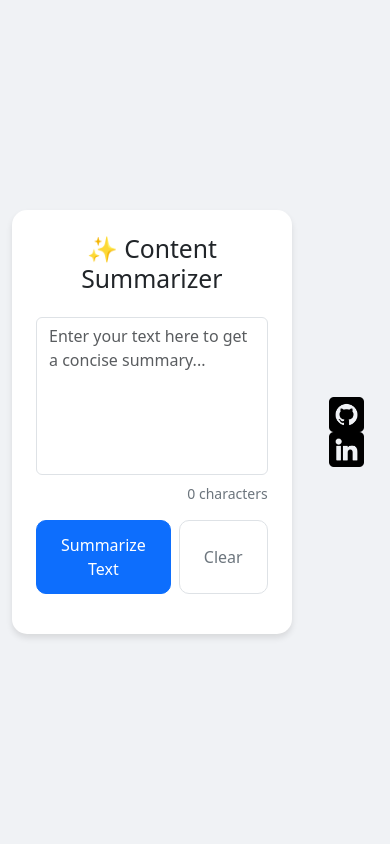
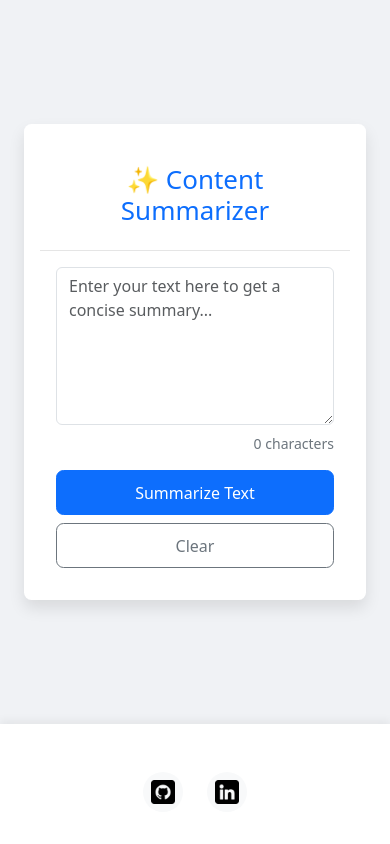
Before and after one commit to Shadab-2604/Summarizer, a Flask app: page / in a window 390 px wide. Run offline with Flask 3, Linux system fonts and the light colour scheme; some libraries are stand-ins or nearby versions.

Commit message:
responsive ui

```diff
--- a/templates/index.html
+++ b/templates/index.html
@@ -1,4 +1,3 @@
-<!-- templates/index.html -->
 <!DOCTYPE html>
 <html lang="en">
 <head>
@@ -7,29 +6,72 @@
     <title>Content Summarizer</title>
     <link rel="stylesheet" href="https://cdnjs.cloudflare.com/ajax/libs/bootstrap/5.3.0/css/bootstrap.min.css">
     <style>
+        :root {
+            --primary-color: #0d6efd;
+            --border-radius: 15px;
+            --spacing-unit: 1rem;
+        }
+
         body {
             background-color: #f0f2f5;
             min-height: 100vh;
             display: flex;
+            flex-direction: column;
+            font-family: system-ui, -apple-system, sans-serif;
+        }
+
+        .main-container {
+            flex: 1;
+            display: flex;
             align-items: center;
+            padding: var(--spacing-unit);
+            width: 100%;
         }
 
         .container {
             max-width: 800px;
             margin: 2rem auto;
+            width: 100%;
+            padding: 0 var(--spacing-unit);
         }
 
         .card {
             border: none;
-            border-radius: 15px;
-            box-shadow: 0 4px 6px rgba(0, 0, 0, 0.1);
+            border-radius: var(--border-radius);
+            box-shadow: 0 8px 16px rgba(0, 0, 0, 0.1);
+            background: white;
+            transition: transform 0.3s ease;
+        }
+
+        @media (max-width: 768px) {
+            .card {
+                margin: 0;
+                border-radius: calc(var(--border-radius) / 2);
+            }
+        }
+
+        .card-header {
+            background: transparent;
+            border-bottom: 1px solid rgba(0,0,0,0.1);
+            padding: 1.5rem;
+        }
+
+        .card-title {
+            font-size: calc(1.5rem + 0.5vw);
+            margin: 0;
+            text-align: center;
+            color: var(--primary-color);
         }
 
         textarea {
-            resize: none;
-            border-radius: 10px;
+            resize: vertical;
+            border-radius: calc(var(--border-radius) / 2);
             font-size: 1rem;
             line-height: 1.6;
+            min-height: 120px;
+            max-height: 400px;
+            padding: 1rem;
+            transition: all 0.3s ease;
         }
 
         textarea:focus {
@@ -39,58 +81,59 @@
         .char-count {
             font-size: 0.875rem;
             color: #6c757d;
+            margin-top: 0.5rem;
         }
 
         .btn {
             padding: 0.75rem 1.5rem;
             font-weight: 500;
-            border-radius: 10px;
+            border-radius: calc(var(--border-radius) / 2);
             transition: all 0.3s ease;
+            display: flex;
+            align-items: center;
+            justify-content: center;
+            gap: 0.5rem;
         }
 
         .btn:hover {
-            transform: translateY(-1px);
+            transform: translateY(-2px);
+            box-shadow: 0 4px 8px rgba(0,0,0,0.1);
         }
 
-        .btn-outline-secondary {
-            border-color: #dee2e6;
-        }
-
-        .btn-outline-secondary:hover {
-            background-color: #f8f9fa;
-            border-color: #dee2e6;
-            color: #212529;
+        .btn:active {
+            transform: translateY(0);
         }
 
         .summary-box {
             background-color: #f8f9fa;
-            border-radius: 10px;
-            border-left: 4px solid #0d6efd;
+            border-radius: calc(var(--border-radius) / 2);
+            border-left: 4px solid var(--primary-color);
+            margin-top: 1.5rem;
+            opacity: 0;
+            transform: translateY(10px);
+            transition: all 0.3s ease;
+        }
+
+        .summary-box.show {
+            opacity: 1;
+            transform: translateY(0);
         }
 
         .spinner-border {
-            width: 1.5rem;
-            height: 1.5rem;
-            margin-right: 0.5rem;
-        }
-
-        .fade-in {
-            animation: fadeIn 0.5s ease-in;
-        }
-
-        @keyframes fadeIn {
-            from { opacity: 0; }
-            to { opacity: 1; }
+            width: 1.25rem;
+            height: 1.25rem;
         }
 
         .summary-header {
             display: flex;
             justify-content: space-between;
             align-items: center;
+            flex-wrap: wrap;
+            gap: 1rem;
         }
 
         .copy-btn {
-            padding: 0.25rem 0.75rem;
+            padding: 0.4rem 1rem;
             font-size: 0.875rem;
         }
 
@@ -98,32 +141,78 @@
             position: fixed;
             top: 20px;
             right: 20px;
-            padding: 10px 20px;
+            padding: 1rem 1.5rem;
             background-color: #198754;
             color: white;
-            border-radius: 5px;
+            border-radius: calc(var(--border-radius) / 2);
             opacity: 0;
-            transition: opacity 0.3s ease;
+            transform: translateY(-20px);
+            transition: all 0.3s ease;
+            z-index: 1000;
         }
 
         .copy-feedback.show {
             opacity: 1;
+            transform: translateY(0);
         }
+
         .footer {
-            margin-top: 20px;
+            padding: 2rem 1rem;
             text-align: center;
+            background: white;
+            margin-top: auto;
+            box-shadow: 0 -4px 8px rgba(0,0,0,0.05);
+        }
+
+        .social-icons {
+            display: flex;
+            justify-content: center;
+            gap: 1.5rem;
+            margin-top: 1rem;
+        }
+
+        .social-icons a {
+            display: flex;
+            align-items: center;
+            justify-content: center;
+            width: 40px;
+            height: 40px;
+            border-radius: 50%;
+            background: #f8f9fa;
+            transition: all 0.3s ease;
+        }
+
+        .social-icons a:hover {
+            transform: translateY(-3px);
+            box-shadow: 0 4px 8px rgba(0,0,0,0.1);
         }
 
         .social-icons img {
-            width: 35px;
-            height: 35px;
-            margin: 0 10px;
-            cursor: pointer;
-            transition: transform 0.2s ease;
+            width: 24px;
+            height: 24px;
         }
 
-        .social-icons img:hover {
-            transform: scale(1.1);
+        @media (max-width: 576px) {
+            .container {
+                padding: 0 0.5rem;
+            }
+
+            .card {
+                padding: 1rem;
+            }
+
+            .btn {
+                padding: 0.6rem 1rem;
+            }
+
+            .summary-header {
+                flex-direction: column;
+                align-items: stretch;
+            }
+
+            .copy-btn {
+                width: 100%;
+            }
         }
     </style>
 </head>
@@ -132,10 +221,14 @@
         Copied to clipboard! ✓
     </div>
 
+    <div class="main-container">
         <div class="container">
-        <div class="card p-4">
-            <h2 class="text-center mb-4">✨ Content Summarizer</h2>
+            <div class="card">
+                <div class="card-header">
+                    <h2 class="card-title">✨ Content Summarizer</h2>
+                </div>
 
+                <div class="card-body">
                     <div class="mb-3">
                         <textarea
                             id="content"
@@ -144,21 +237,21 @@
                             placeholder="Enter your text here to get a concise summary..."
                             oninput="updateCharCount()"
                         ></textarea>
-                <div class="d-flex justify-content-end mt-2">
+                        <div class="d-flex justify-content-end">
                             <span class="char-count" id="charCount">0 characters</span>
                         </div>
                     </div>
 
-            <div class="d-flex gap-2 mb-3">
+                    <div class="d-grid gap-2 d-sm-flex">
                         <button
-                    class="btn btn-primary flex-grow-1 d-flex align-items-center justify-content-center"
+                            class="btn btn-primary flex-grow-1"
                             onclick="summarizeText()"
                             id="summarizeBtn"
                         >
                             <span>Summarize Text</span>
                         </button>
                         <button
-                    class="btn btn-outline-secondary d-flex align-items-center justify-content-center"
+                            class="btn btn-outline-secondary"
                             onclick="clearText()"
                             id="clearBtn"
                         >
@@ -166,8 +259,8 @@
                         </button>
                     </div>
 
-            <div class="mt-4 summary-box p-3 d-none fade-in" id="summary-box">
-                <div class="summary-header mb-3">
+                    <div class="summary-box p-3 d-none" id="summary-box">
+                        <div class="summary-header">
                             <h5 class="mb-0">Summary</h5>
                             <button
                                 class="btn btn-outline-secondary copy-btn"
@@ -177,21 +270,23 @@
                                 Copy
                             </button>
                         </div>
-                <p id="summary" class="mb-0"></p>
+                        <p id="summary" class="mb-0 mt-3"></p>
                     </div>
                 </div>
             </div>
-    <!-- Footer with Social Links -->
-    <div class="footer">
+        </div>
+    </div>
+
+    <footer class="footer">
         <div class="social-icons">
-            <a href="https://github.com/Shadab-2604" target="_blank">
+            <a href="https://github.com/Shadab-2604" target="_blank" aria-label="GitHub Profile">
                 <img src="github.png" alt="GitHub">
             </a>
-            <a href="https://www.linkedin.com/in/shaikh-shadab-8937b7281/" target="_blank">
+            <a href="https://www.linkedin.com/in/shaikh-shadab-8937b7281/" target="_blank" aria-label="LinkedIn Profile">
                 <img src="linkedin.png" alt="LinkedIn">
             </a>
         </div>
-    </div>
+    </footer>
 
     <script>
         function updateCharCount() {
@@ -203,7 +298,9 @@
 
         function clearText() {
             document.getElementById('content').value = '';
-            document.getElementById('summary-box').classList.add('d-none');
+            const summaryBox = document.getElementById('summary-box');
+            summaryBox.classList.add('d-none');
+            summaryBox.classList.remove('show');
             updateCharCount();
         }
 
@@ -239,8 +336,8 @@
         }
 
         function summarizeText() {
-            const content = document.getElementById('content').value;
-            if (!content.trim()) {
+            const content = document.getElementById('content').value.trim();
+            if (!content) {
                 alert('Please enter some text to summarize.');
                 return;
             }
@@ -252,14 +349,23 @@
                 headers: { 'Content-Type': 'application/json' },
                 body: JSON.stringify({ content })
             })
-            .then(response => response.json())
+            .then(response => {
+                if (!response.ok) {
+                    throw new Error('Network response was not ok');
+                }
+                return response.json();
+            })
             .then(data => {
                 if (data.summary) {
                     const summaryBox = document.getElementById('summary-box');
                     document.getElementById('summary').innerText = data.summary;
                     summaryBox.classList.remove('d-none');
+                    // Add a small delay before showing the animation
+                    setTimeout(() => {
+                        summaryBox.classList.add('show');
+                    }, 50);
                 } else {
-                    alert('Error: ' + data.error);
+                    throw new Error(data.error || 'Failed to generate summary');
                 }
             })
             .catch(error => {
@@ -270,6 +376,13 @@
                 setLoading(false);
             });
         }
+
+        // Add event listener for Enter key in textarea
+        document.getElementById('content').addEventListener('keydown', function(e) {
+            if (e.key === 'Enter' && e.ctrlKey) {
+                summarizeText();
+            }
+        });
     </script>
 </body>
 </html>
```
Lines whose indentation alone changed are shown as unchanged.
